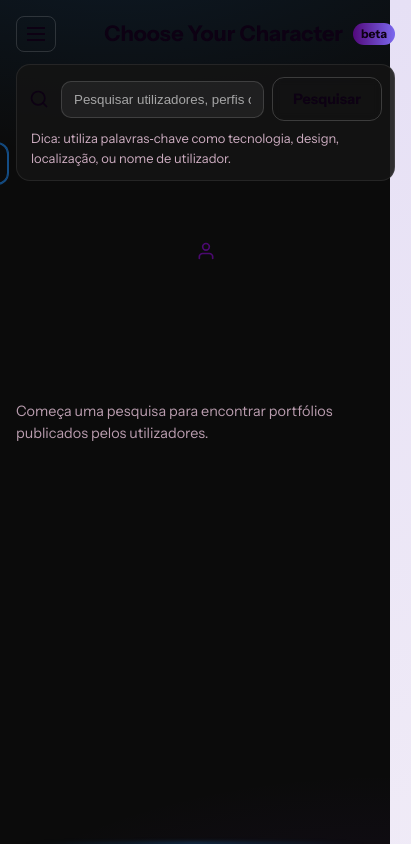
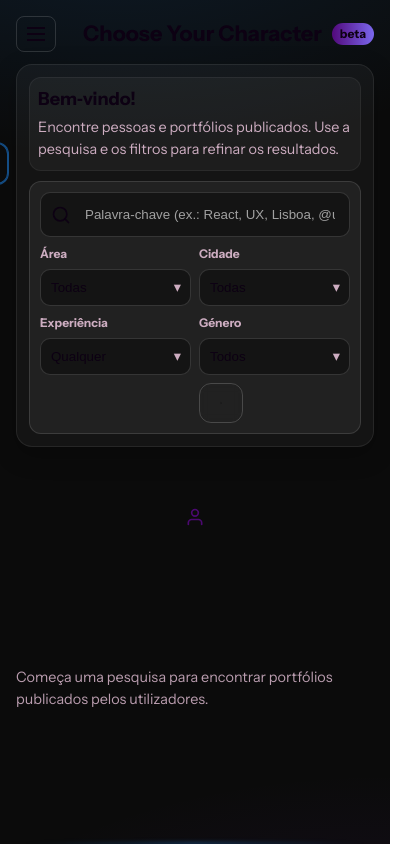
Before and after one commit to StanleyPauloIM/Hub-PortfolioSite, a React (Vite) app: page /chooseurcharacter in a window 390 px wide. Shown: the top 844 px of the page, 411 px wide, since content can reach past the window. Built offline with nearby package versions, Linux system fonts and the light colour scheme.

Commit message:
feat(ChooseUrCharacter): add intro card and responsive filters bar (keyword + area, city, experience, gender) with search action

```diff
--- a/src/pages/ChooseUrCharacter/ChooseUrCharacter.jsx
+++ b/src/pages/ChooseUrCharacter/ChooseUrCharacter.jsx
@@ -133,14 +133,84 @@ export default function ChooseUrCharacter() {
           </div>
         </div>
 
-        {/* Área de pesquisa (placeholder) */}
-        <section className={styles.searchCard}>
-          <div className={styles.searchRow}>
-            <Icon.search />
-            <input className={styles.searchInput} placeholder="Pesquisar utilizadores, perfis ou áreas..." />
-            <button className={`btn ${styles.searchBtn}`}>Pesquisar</button>
+        {/* Cartão de introdução + filtros, inspirado no anexo */}
+        <section className={styles.introCard}>
+          <div className={styles.introText}>
+            <h2 className={styles.introTitle}>Bem‑vindo!</h2>
+            <p className={styles.introSub}>Encontre pessoas e portfólios publicados. Use a pesquisa e os filtros para refinar os resultados.</p>
           </div>
-          <p className={styles.helper}>Dica: utiliza palavras‑chave como tecnologia, design, localização, ou nome de utilizador.</p>
+
+          {/* Barra de filtros */}
+          <form className={styles.filtersBar} onSubmit={(e)=>{e.preventDefault(); console.log('Filter search submit');}}>
+            {/* Palavra‑chave */}
+            <div className={styles.field}>
+              <label className={styles.srOnly} htmlFor="q">Pesquisa</label>
+              <div className={styles.inputWrap}>
+                <Icon.search />
+                <input id="q" name="q" className={styles.searchInput} placeholder="Palavra‑chave (ex.: React, UX, Lisboa, @utilizador)" />
+              </div>
+            </div>
+            {/* Área */}
+            <div className={styles.field}>
+              <label className={styles.fieldLabel} htmlFor="area">Área</label>
+              <div className={styles.selectWrap}>
+                <select id="area" name="area" className={styles.select} defaultValue="all">
+                  <option value="all">Todas</option>
+                  <option value="design">Design</option>
+                  <option value="frontend">Frontend</option>
+                  <option value="backend">Backend</option>
+                  <option value="data">Data</option>
+                  <option value="marketing">Marketing</option>
+                </select>
+              </div>
+            </div>
+            {/* Cidade */}
+            <div className={styles.field}>
+              <label className={styles.fieldLabel} htmlFor="city">Cidade</label>
+              <div className={styles.selectWrap}>
+                <select id="city" name="city" className={styles.select} defaultValue="all">
+                  <option value="all">Todas</option>
+                  <option value="lisboa">Lisboa</option>
+                  <option value="porto">Porto</option>
+                  <option value="maputo">Maputo</option>
+                  <option value="luanda">Luanda</option>
+                  <option value="remote">Remoto</option>
+                </select>
+              </div>
+            </div>
+            {/* Experiência */}
+            <div className={styles.field}>
+              <label className={styles.fieldLabel} htmlFor="exp">Experiência</label>
+              <div className={styles.selectWrap}>
+                <select id="exp" name="exp" className={styles.select} defaultValue="all">
+                  <option value="all">Qualquer</option>
+                  <option value="junior">Júnior</option>
+                  <option value="mid">Pleno</option>
+                  <option value="senior">Sénior</option>
+                  <option value=">5">5+ anos</option>
+                </select>
+              </div>
+            </div>
+            {/* Género (opcional) */}
+            <div className={styles.field}>
+              <label className={styles.fieldLabel} htmlFor="gender">Género</label>
+              <div className={styles.selectWrap}>
+                <select id="gender" name="gender" className={styles.select} defaultValue="all">
+                  <option value="all">Todos</option>
+                  <option value="female">Feminino</option>
+                  <option value="male">Masculino</option>
+                  <option value="other">Outro / Prefiro não dizer</option>
+                </select>
+              </div>
+            </div>
+
+            {/* Botão de pesquisa */}
+            <div className={`${styles.field} ${styles.submitCol}`}>
+              <button className={`btn ${styles.searchBtn}`} type="submit" aria-label="Pesquisar">
+                <Icon.search />
+              </button>
+            </div>
+          </form>
         </section>
 
         {/* Placeholder de resultados */}
--- a/src/pages/ChooseUrCharacter/ChooseUrCharacter.module.css
+++ b/src/pages/ChooseUrCharacter/ChooseUrCharacter.module.css
@@ -65,11 +65,28 @@
 .title { margin: 0; font-size: 1.5rem; }
 .badge { background: linear-gradient(90deg, var(--primary), #7b68ee); padding: 2px 8px; border-radius: 999px; font-size: 12px; font-weight: 800; }
 
-.searchCard { background: rgba(20,20,20,0.88); border: 1px solid rgba(255,255,255,0.08); border-radius: 14px; padding: 12px; }
-.searchRow { display: grid; grid-template-columns: 24px 1fr auto; align-items: center; gap: 8px; }
-.searchInput { background: rgba(255,255,255,0.06); border: 1px solid rgba(255,255,255,0.14); border-radius: 10px; color: var(--text); padding: 10px 12px; }
+.introCard { background: rgba(245,245,245,0.04); border: 1px solid rgba(255,255,255,0.08); border-radius: 16px; padding: 12px; box-shadow: 0 8px 24px rgba(0,0,0,0.25); }
+.introText { padding: 8px 8px 10px; background: rgba(255,255,255,0.04); border: 1px solid rgba(255,255,255,0.06); border-radius: 12px; }
+.introTitle { margin: 0 0 4px; font-size: 1.25rem; }
+.introSub { margin: 0; color: var(--secondary); }
+
+/* Filters bar */
+.filtersBar { margin-top: 10px; display: grid; grid-template-columns: 1.3fr 1fr 1fr 1fr 1fr auto; gap: 8px; align-items: center; background: rgba(255,255,255,0.06); border: 1px solid rgba(255,255,255,0.12); border-radius: 12px; padding: 10px; }
+.field { display: grid; gap: 6px; min-width: 0; }
+.srOnly { position: absolute; width: 1px; height: 1px; padding: 0; margin: -1px; overflow: hidden; clip: rect(0,0,0,0); border: 0; }
+.fieldLabel { color: var(--secondary); font-size: 12px; font-weight: 700; }
+
+.inputWrap { display: grid; grid-template-columns: 24px 1fr; align-items: center; gap: 6px; padding: 8px 10px; border: 1px solid rgba(255,255,255,0.14); border-radius: 10px; background: rgba(12,12,12,0.6); }
+.searchInput { background: transparent; border: none; color: var(--text); padding: 6px 4px; outline: none; }
 .searchInput::placeholder { color: rgba(255,255,255,0.6); }
-.searchBtn { width: auto; }
+
+.selectWrap { position: relative; }
+.select { width: 100%; appearance: none; -webkit-appearance: none; background: rgba(12,12,12,0.6); color: var(--text); border: 1px solid rgba(255,255,255,0.14); border-radius: 10px; padding: 10px 28px 10px 10px; }
+.selectWrap::after { content: '▾'; position: absolute; right: 10px; top: 50%; transform: translateY(-50%); color: var(--secondary); pointer-events: none; }
+
+.submitCol { display: flex; align-items: end; }
+.searchBtn { width: 44px; height: 40px; border-radius: 10px; display: inline-flex; align-items: center; justify-content: center; }
+
 .helper { color: var(--secondary); margin: 8px 2px 0; font-size: 0.9rem; }
 
 .resultsEmpty { color: var(--secondary); display: grid; place-items: center; gap: 6px; height: 40vh; opacity: 0.9; }
@@ -82,6 +99,10 @@
 .hamburger::before { top: -6px; }
 .hamburger::after { top: 6px; }
 
+@media (max-width: 1100px) {
+  .filtersBar { grid-template-columns: 1fr 1fr 1fr 1fr auto; }
+  .field:first-child { grid-column: 1 / -1; }
+}
 @media (max-width: 900px) {
   .layoutWrapper { grid-template-columns: 1fr; }
   .sidebar { position: fixed; top: 0; left: 0; bottom: 0; width: 280px; z-index: 1200; transform: translateX(-100%); transition: transform 200ms ease; }
@@ -89,6 +110,8 @@
   .mobileClose { display: inline-block; }
   .content { padding: 16px; }
   .mobileMenuBtn { display: inline-flex; align-items: center; justify-content: center; }
+  .filtersBar { grid-template-columns: 1fr 1fr; }
+  .submitCol { grid-column: 2 / 3; }
 }
 
 .backdrop { position: fixed; inset: 0; background: rgba(0,0,0,0.4); z-index: 1100; }
```
